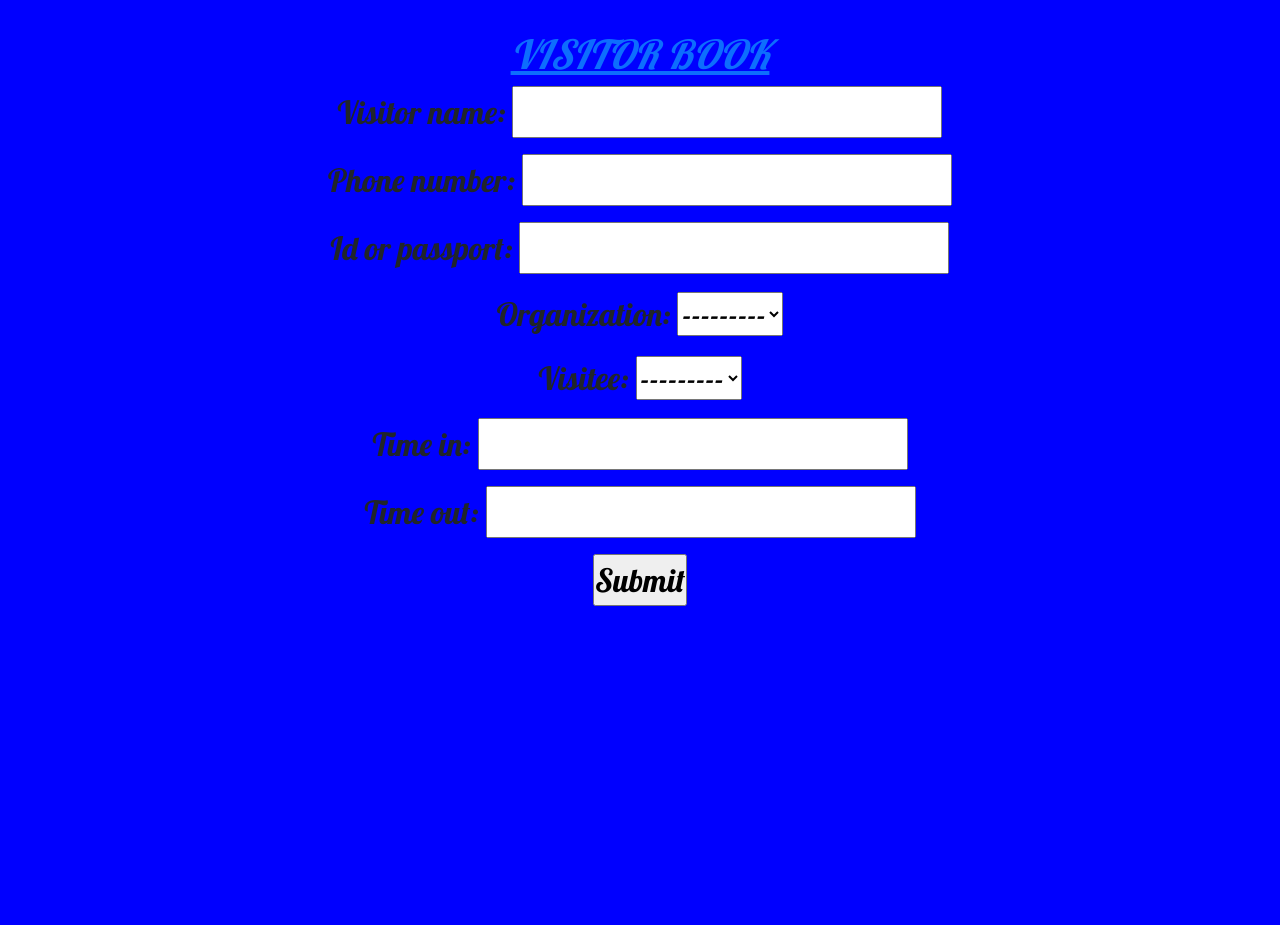
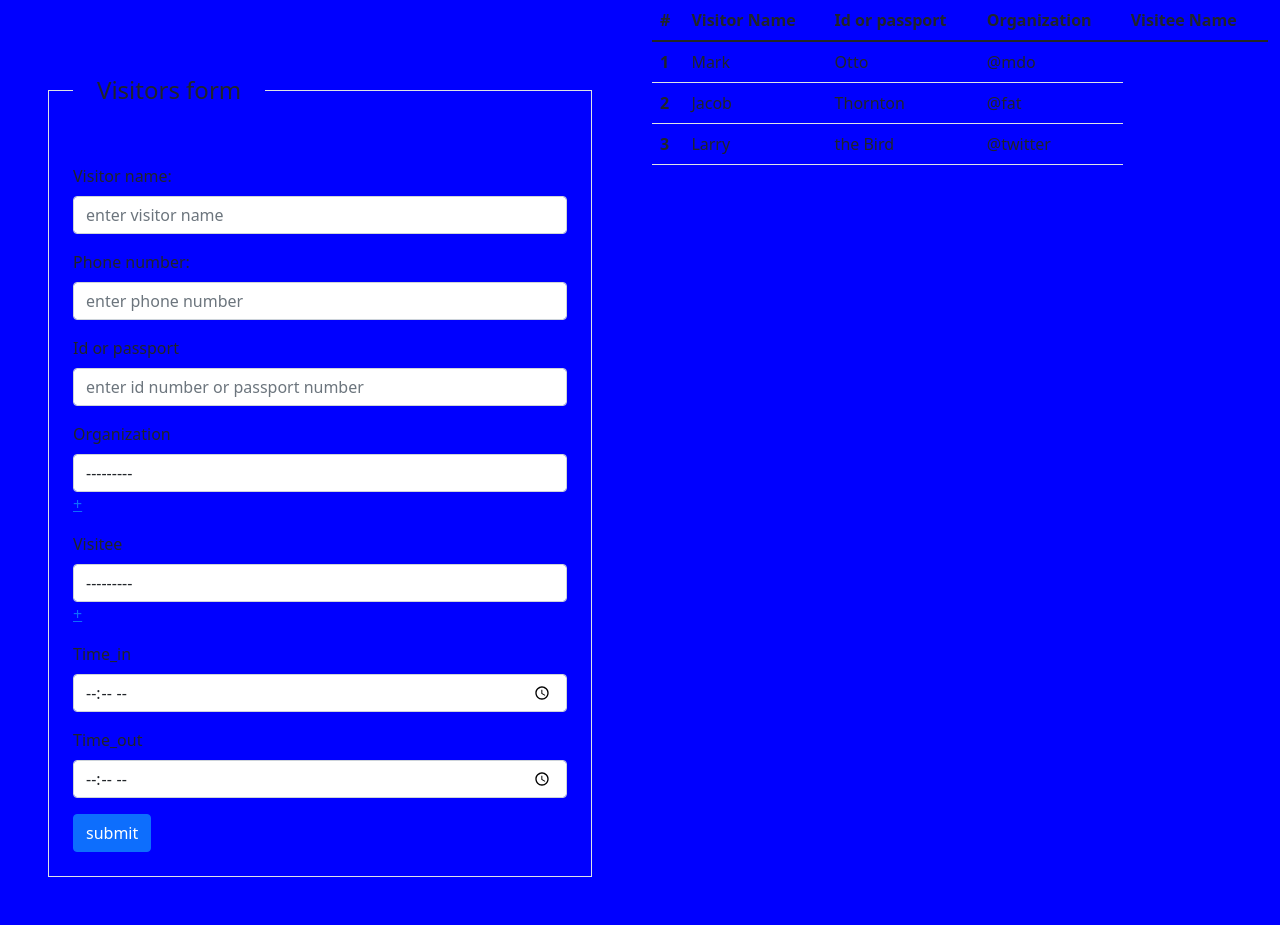
Before and after one commit to SJChesire/visitorlogbook, a Django app: page / in a window 1280 px wide. Before the commit the page ends 606 px from the top, so only its background shows below. Run offline with Django 4.2, Linux system fonts and the light colour scheme; data that the repository does not hold is empty.

Commit message:
add visitor

```diff
--- a/records/templates/records/visitor.html
+++ b/records/templates/records/visitor.html
@@ -3,38 +3,129 @@
 
 {%block title%} VISITOR RECORD {%endblock%}
 {%block header%}
-    <div class="container">
-<h1><i><a href="/">VISITOR BOOK</a></i></h1>
-         </div>
+<!--<div class="container">-->
+<!--<h1><i><a href="/">VISITOR BOOK</a></i></h1>-->
+<!--    </div>-->
+
 {%endblock%}
 {%block content%}
 
 
-<div class = container>
+
     <style>
-        body{
-        background-color:#fffff;
-        text-align: center;
-        font-family: Lobster;
-        font-size: 32px;
-        border:
-        margin: auto #4bf41b solid;
-        padding: 30px 10px 30px 10px;
-        }
-
+<!--        body{-->
+<!--        background-color:#fffff;-->
+<!--        text-align: center;-->
+<!--        font-family: Lobster;-->
+<!--        font-size: 32px;-->
+<!--        border-radius:20px;-->
+<!--        margin: auto #4bf41b solid;-->
+<!--        padding: 30px 10px 30px 10px;-->
+<!--        background-image:url("Downloads/background.jpg");-->
+<!--        }-->
+            legend{
+            float:none !important;
+            padding:inherit !important
+            }
     </style>
 
 
+<div class="row">
+    <div class="col-6 p-5">
+       <form action =" " method="post" id="Visitor book">
+           <fieldset class ="border p-4">
+               <legend class="w-auto" id="legends">Visitors form</legend>
+               {% csrf_token %}
+               {% if form.non_field_errors %}
+               <div class ="alert alert-warning" role="alert">
+                   {{form.non_field_errors }}
+               </div>
+               {% endif %}
+               <div class="form-group mb-3 ">
+            <label for="{{ form.visitor_name.id_for_lable }}" class="form-label">Visitor name:</label>
+            <input type="text" class="form-control" name="{{form.visitor_name.name}}"  id="{{ form.visitor_name.id_for_lable }}" aria-describedby="" placeholder="enter visitor name" >
+        </div>
+                <div class="form-group mb-3">
+            <label for="{{form.phone_number.id_for_lable}}" class="form-label">Phone number:</label>
+            <input type="number" class="form-control" name="{{form.phone_number.name}}" id="{{form.phone_number.id_for_lable}}" placeholder="enter phone number">
+        </div>
+                <div class="form-group mb-3">
+            <label for="{{form.id_or_passport.id_for_lable}}" class="form-label">Id or passport</label>
+            <input type="text" class="form-control" name="{{form.id_or_passport.name}}" id="{{form.id_or_passport.id_for_lable}}" placeholder="enter id number or passport number">
+        </div>
 
-<form method="POST" enctype="multipart/form-data">
 
-    <!-- Security token -->
-    {% csrf_token %}
+                <div class="form-group mb-3">
+            <label for="{{form.organization.id_for_label}}" class="form-label">Organization</label>
+            <select class="form-control" name="{{form.organization.name}}" id="{{form.organization.id_for_label}}">
+                {% for organization in form.organization %}
+                 {{organization}}
+                  {% endfor %}
 
-    <!-- Using the formset -->
-    {{ form.as_p }}
+            </select><span>
+        <a href="/organization/">+</a></span>
+        </div>
+               <div class="form-group mb-3">
+            <label for="{{form.visitee.id_for_label}}" class="form-label">Visitee</label>
+            <select class="form-control" name="{{form.visitee.name}}" id="{{form.visitee.id_for_label}}">
+                {% for visitee in form.visitee %}
+                 {{visitee}}
+                  {% endfor %}
 
-    <input type="submit" value="Submit">
-</form>
+            </select><span>
+        <a href="/visitee/">+</a></span>
+        </div>
+
+        <div class="form-group mb-3">
+            <label for="{{form.time_in.id_for_lable}}" class="form-label">Time_in</label>
+            <input type="time" class="form-control" name="{{form.time_in.name}}" id="{{form.time_in.id_for_lable}}" placeholder="time in">
+        </div>
+               <div class="form-group mb-3">
+            <label for="{{form.time_out.id_for_lable}}" class="form-label">Time_out</label>
+            <input type="time" class="form-control" name="{{form.time_out.name}}" id="{{form.time_out.id_for_lable}}" placeholder="time out">
+        </div>
+
+
+
+
+                <input type="submit" class="btn btn-primary" name="Submit" value="submit">
+           </fieldset>
+       </form>
+    </div>
+    <div class="col-6">
+        <table class="table">
+  <thead>
+    <tr>
+        <th scope="col">#</th>
+        <th scope="col">Visitor Name</th>
+        <th scope="col">Id or passport</th>
+        <th scope="col">Organization</th>
+        <th scope="col">Visitee Name</th>
+    </tr>
+  </thead>
+  <tbody>
+    <tr>
+      <th scope="row">1</th>
+      <td>Mark</td>
+      <td>Otto</td>
+      <td>@mdo</td>
+    </tr>
+    <tr>
+      <th scope="row">2</th>
+      <td>Jacob</td>
+      <td>Thornton</td>
+      <td>@fat</td>
+    </tr>
+    <tr>
+      <th scope="row">3</th>
+      <td>Larry</td>
+      <td>the Bird</td>
+      <td>@twitter</td>
+    </tr>
+  </tbody>
+</table>
+    </div>
+
 </div>
+
 {%endblock%}
```
